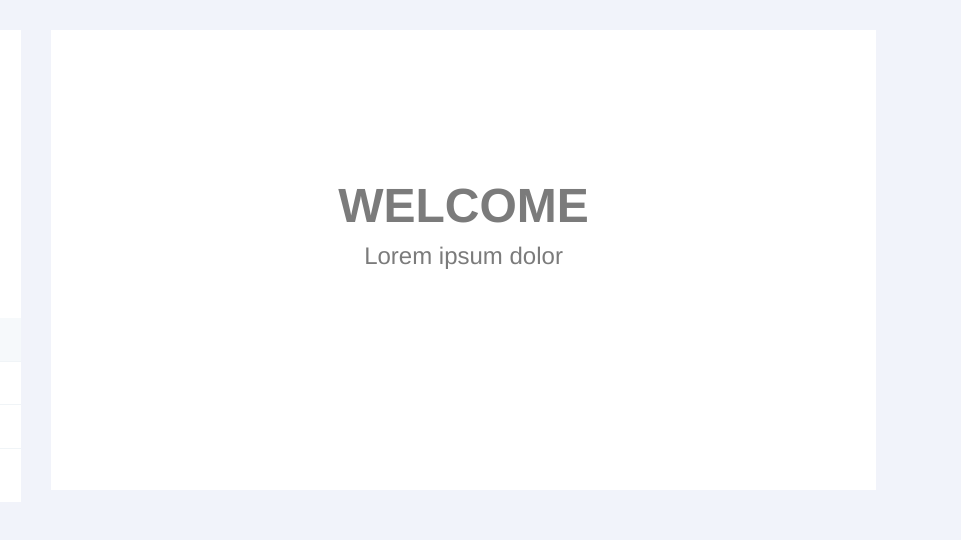
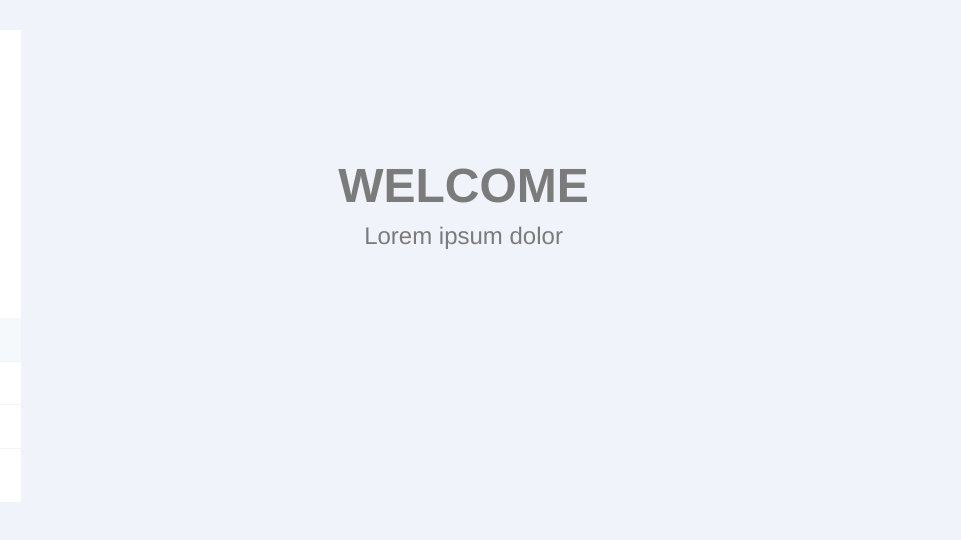
Before and after one commit to chemmy/Sample.App, a website: page app/index.html in a window 1280 px wide. Shown: the full height of the page, 319-1280 px from the left. Drawn offline with nearby package versions, Linux system fonts and the light colour scheme; some packages are replaced by stand-ins of ours; a script that the page names is missing.

Commit message:
Update minor styling

```diff
--- a/app/assets/css/custom.css
+++ b/app/assets/css/custom.css
@@ -81,7 +81,7 @@ body {
 /* P A G E */
 
 .page-content {
-    padding: 20px;
+    padding: 40px;
     background: #fff;
     min-height: 460px;
 }
--- a/app/modules/dashboard/dashboard.html
+++ b/app/modules/dashboard/dashboard.html
@@ -1,4 +1,4 @@
-<div id="page-dashboard" class="page-content">
+<div id="page-dashboard">
     <h1>WELCOME</h1>
     <h3>Lorem ipsum dolor</h3>
 </div>
```
Also changed, not shown: app/modules/students/all-students.html (+0 -2 lines).
